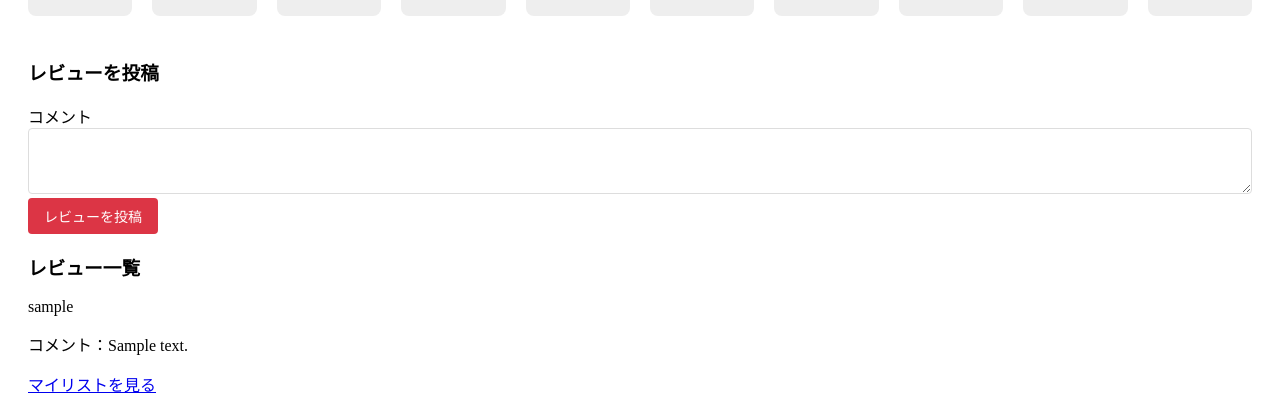
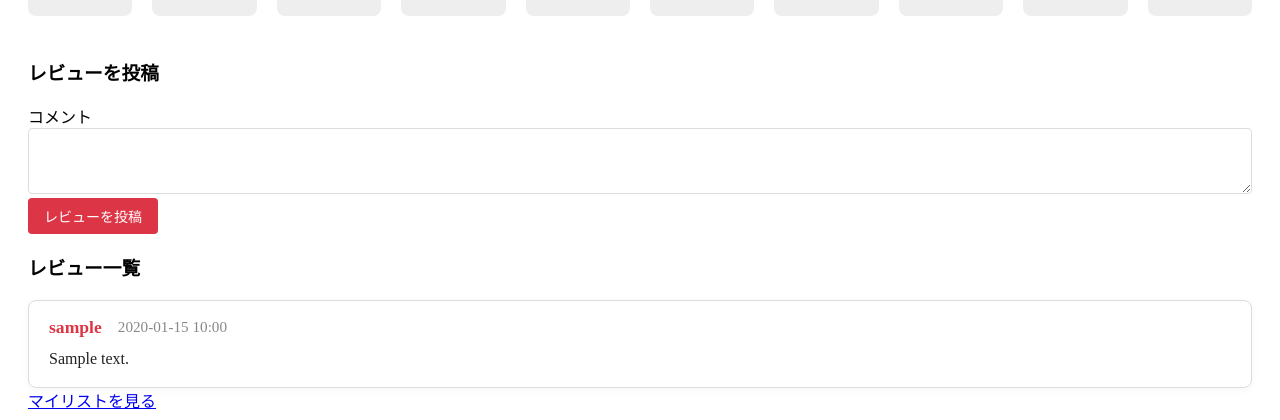
Before and after one commit to htykruffy/movie-app, a Flask app: page /movie/1 in a window 1280 px wide. Shown: the part 796-1216 px from the top of the page. Before the commit the page ends 1189 px from the top, so only its background shows below. Run offline with Flask 3, Linux system fonts and the light colour scheme; the visitor is signed in with stand-in values (Sample User, id 1); a database or web service that is not in the repository returns one stand-in record (values such as "Sample title"); data that the repository does not hold is empty; some libraries are stand-ins or nearby versions.

Commit message:
変更済み

```diff
--- a/app.py
+++ b/app.py
@@ -150,7 +150,7 @@ def movie_detail(movie_id):
             saved_movie = cur.fetchone()
 
             cur.execute('''
-                SELECT r.comment, u.name as username
+                SELECT r.comment, u.name as username, r.created_at
                 FROM reviews r
                 JOIN users u ON r.user_id = u.id
                 WHERE r.movie_id = %s
--- a/static/css/style.css
+++ b/static/css/style.css
@@ -239,3 +239,44 @@ input[type="text"]:focus, input[type="password"]:focus, textarea:focus {
     display: -webkit-box;
     -webkit-box-orient: vertical;
 }
+
+/* レビュー一覧用スタイル */
+.review-list {
+    display: flex;
+    flex-direction: column;
+    gap: 18px;
+    margin-top: 20px;
+}
+
+.review-item {
+    border: 1px solid #ddd;
+    border-radius: 8px;
+    background: #fff;
+    padding: 16px 20px;
+    box-shadow: 0 2px 8px rgba(0,0,0,0.04);
+}
+
+.review-header {
+    display: flex;
+    align-items: center;
+    gap: 16px;
+    margin-bottom: 8px;
+}
+
+.review-username {
+    font-weight: bold;
+    color: #dc3545;
+    font-size: 1.1em;
+}
+
+.review-time {
+    color: #888;
+    font-size: 0.95em;
+}
+
+.review-comment {
+    font-size: 1em;
+    color: #222;
+    line-height: 1.6;
+    white-space: pre-line;
+}
--- a/templates/detail.html
+++ b/templates/detail.html
@@ -85,13 +85,14 @@
         <div>
             <h3>レビュー一覧</h3>
             {% if reviews %}
-            <div>
+            <div class="review-list">
                 {% for review in reviews %}
-                <div>
-                    <div>
-                        <span>{{ review.username }}</span>
-                        <p>コメント：{{ review.comment }}</p>
+                <div class="review-item">
+                    <div class="review-header">
+                        <span class="review-username">{{ review.username }}</span>
+                        <span class="review-time">{{ review.created_at.strftime('%Y-%m-%d %H:%M') if review.created_at else '' }}</span>
                     </div>
+                    <div class="review-comment">{{ review.comment }}</div>
                 </div>
                 {% endfor %}
             </div>
```
